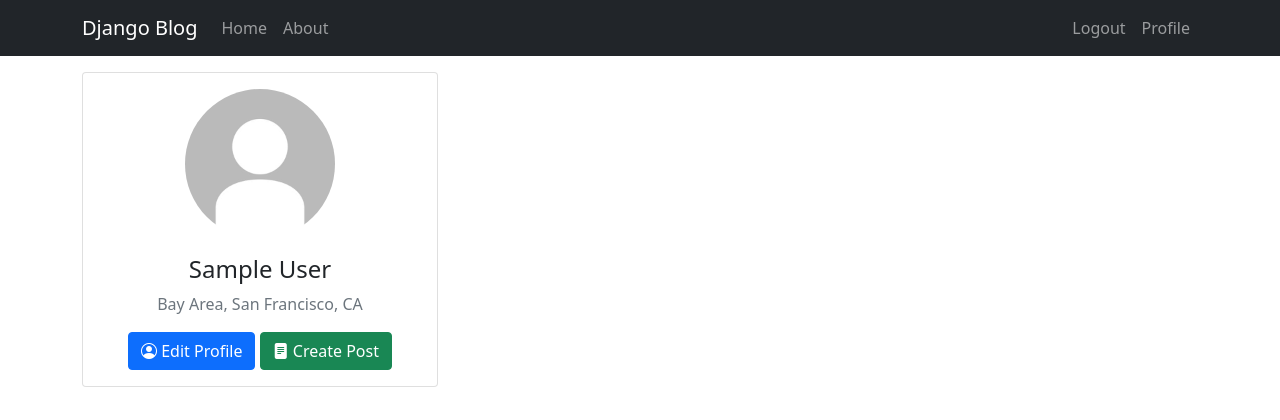
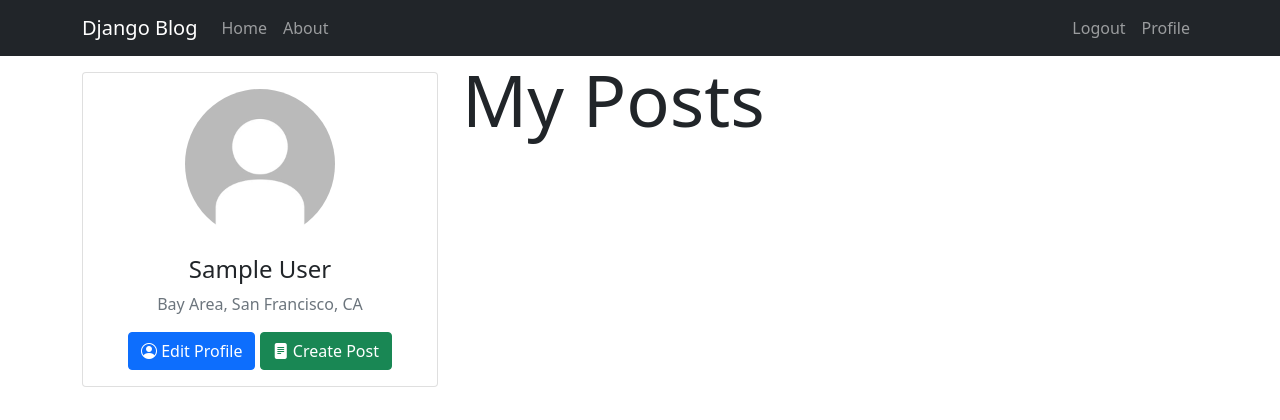
Before and after one commit to saqe/Blog-With-Django, a Django app: page /profile/ in a window 1280 px wide. Shown: the top 420 px of the page. Run offline with Django 3.2, Linux system fonts and the light colour scheme; the visitor is signed in with stand-in values (Sample User, id 1); data that the repository does not hold is empty; some libraries are stand-ins or nearby versions.

Commit message:
📦 ADDED blog posts list on my profile page.

```diff
--- a/users/templates/html/my_profile.html
+++ b/users/templates/html/my_profile.html
@@ -7,7 +7,11 @@
       {% include 'html/widget/card/profile_view.html'%}
     </div>
     <!--Left Sidebar-->
-    <div class="col-md-8"></div>
+
+    <div class="col-md-8">
+      <h1 class='display-2'>My Posts</h1>
+      {% include "html\widget\blogpost_list.html" %}
+    </div>
     <!--Right Sidebar-->
   </div>
 </div>
--- a/users/views.py
+++ b/users/views.py
@@ -13,6 +13,7 @@ from users.forms import (
     ProfileUpdateForm)
 
 from .models import User
+from blog.models import Post
 
 def register(request):
     form = UserRegisterForm(request.POST or None)
@@ -47,11 +48,15 @@ def register(request):
 
 @login_required
 def my_profile(request):
+    blog_posts = Post.objects.filter(author=request.user.id)
     return render(
         request,
         'html/my_profile.html',
-        {'user':request.user,
-        'logged_in':True}
+        {
+            'user':request.user,
+            'blog_posts':blog_posts,
+            'logged_in':True
+        }
     )
 
 @login_required
@@ -85,6 +90,11 @@ class PublicProfileDetailView(DetailView):
     model = User
     template_name = 'html/view_public_profile.html'
 
+    def get_context_data(self, **kwargs):
+        context = super().get_context_data(**kwargs)
+        context["blog_posts"] = Post.objects.filter(author=self.request.user.id)
+        return context
+
 # def view_p_profile(request,userid):
 #     user = User.objects.get(id=userid)
 #     return render(
```
